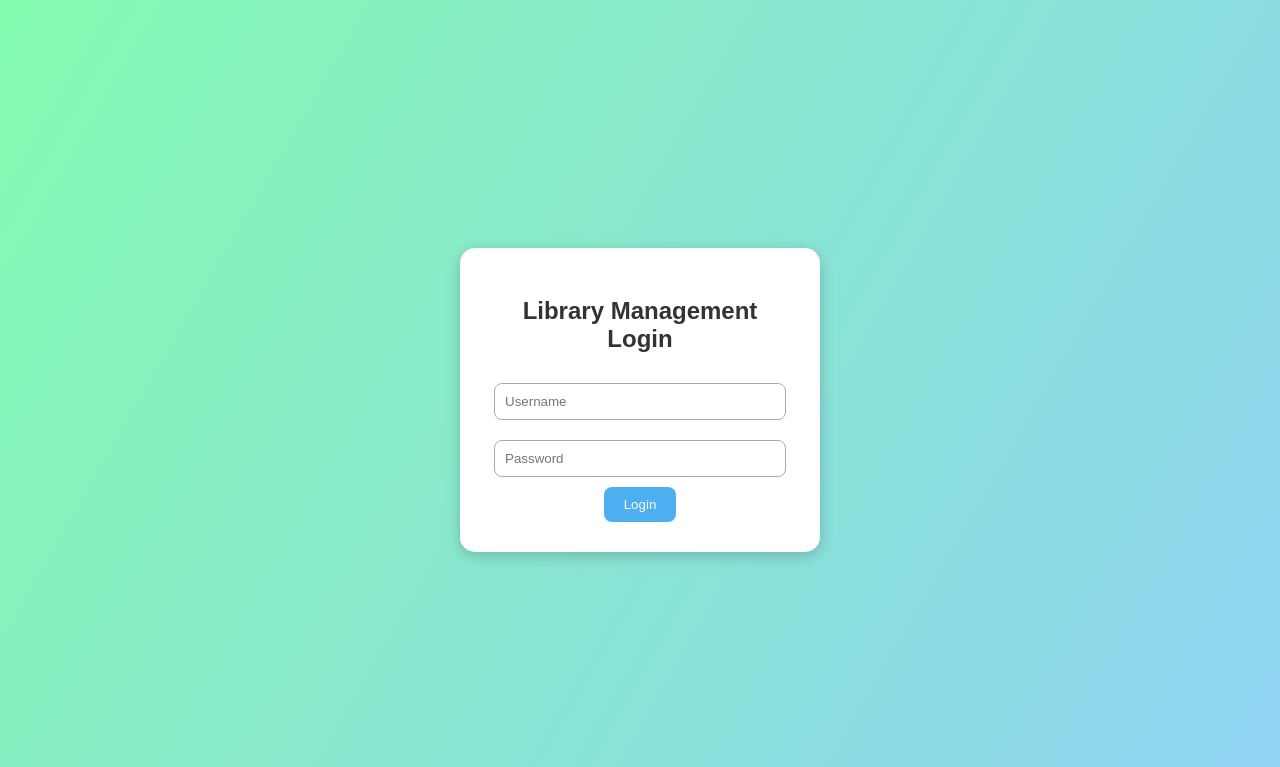
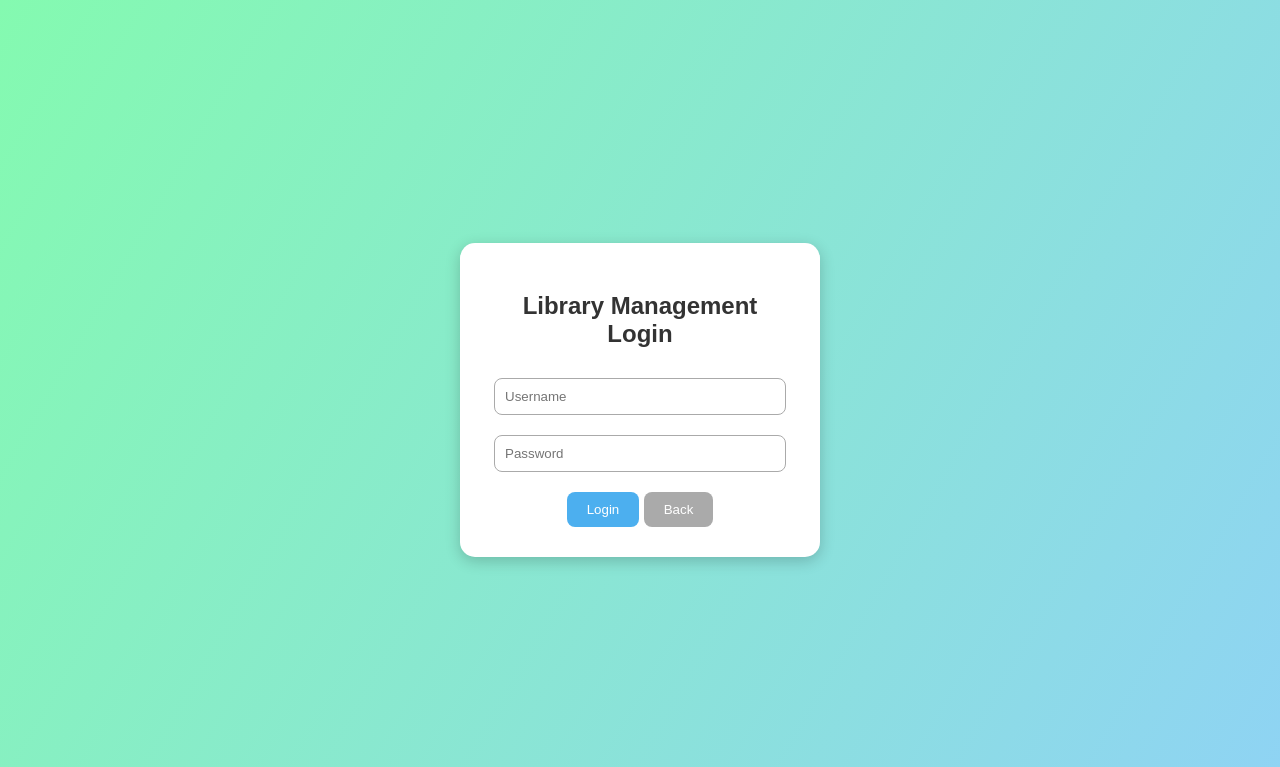
Before and after one commit to Utkarsha-Wagajkar/LibraryManagementSystem_Web, a PHP site: page / in a window 1280 px wide. Shown: the top 767 px of the page. Run offline with PHP 8.4, Linux system fonts and the light colour scheme.

Commit message:
added back button in login page

```diff
--- a/css/style.css
+++ b/css/style.css
@@ -43,3 +43,16 @@ button {
 button:hover {
   background: #369ad7;
 }
+button.back-btn {
+  background: #aaa;
+  color: white;
+  border: none;
+  padding: 10px 20px;
+  border-radius: 8px;
+  cursor: pointer;
+  margin-top: 10px;
+}
+
+button.back-btn:hover {
+  background: #888;
+}
--- a/index.html
+++ b/index.html
@@ -12,6 +12,8 @@
       <input type="text" name="username" placeholder="Username" required><br>
       <input type="password" name="password" placeholder="Password" required><br>
       <button type="submit">Login</button>
+      <button type="button" class="back-btn" onclick="history.back()">Back</button>
+
     </form>
   </div>
 </body>
```
Also changed, not shown: register.html (+21 -0 lines).
